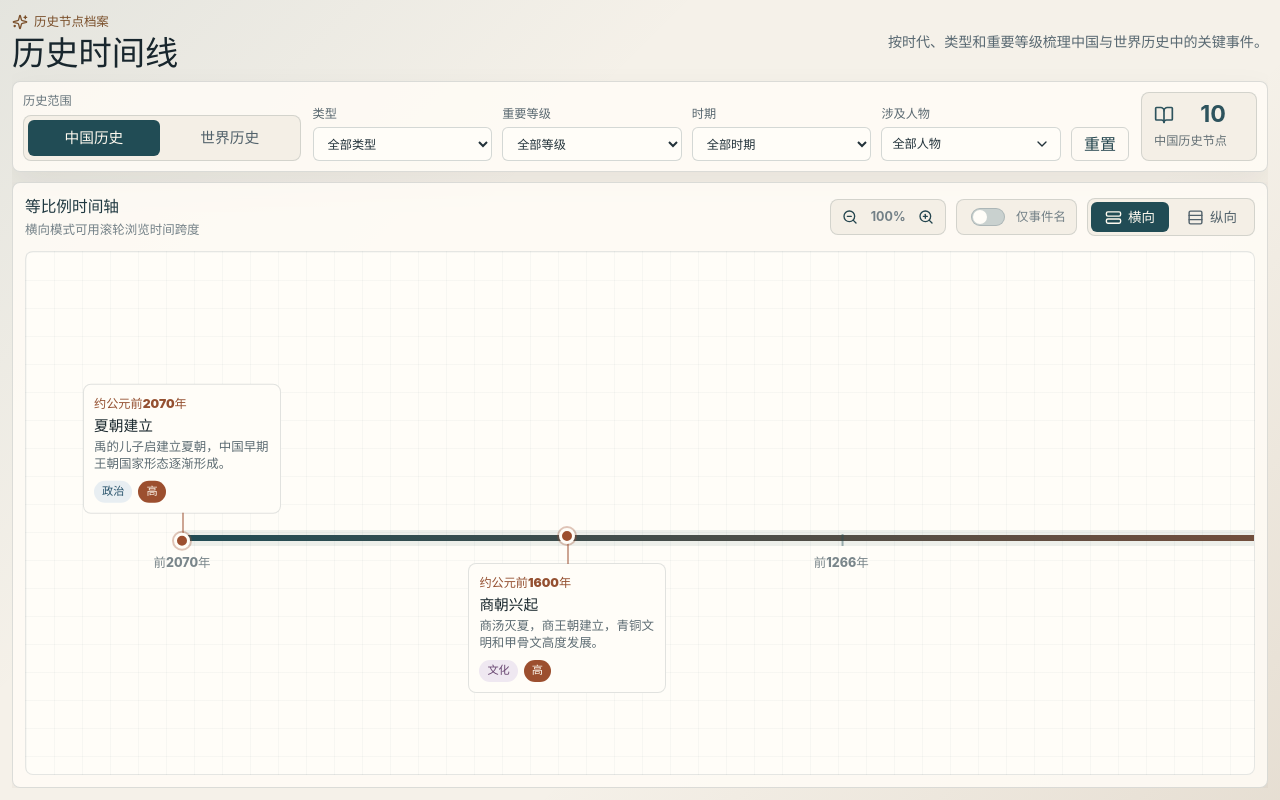
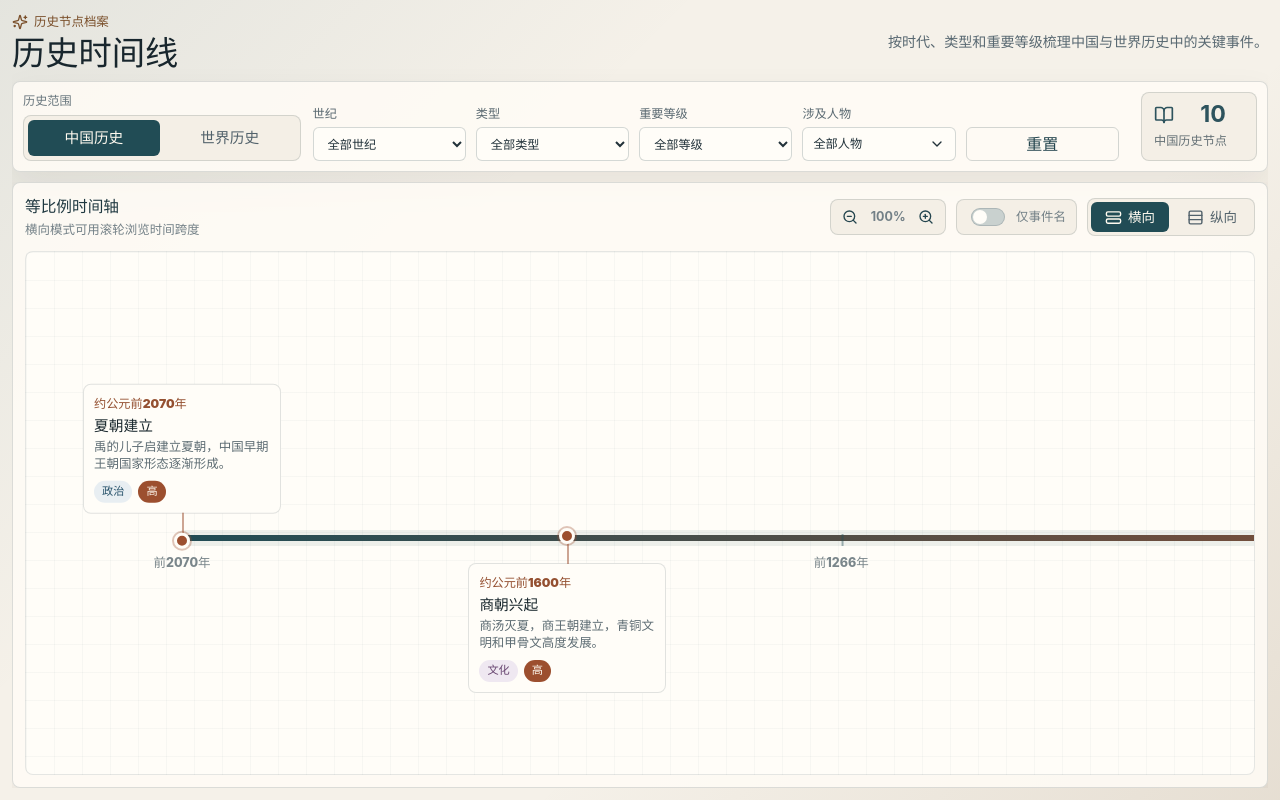
Before and after one commit to tiam-bloom/historical-timeline, a React (Vite) app: page / in a window 1280 px wide. Built offline with nearby package versions, Linux system fonts and the light colour scheme.

Commit message:
feat: 新增按世纪筛选时间轴节点

```diff
--- a/src/App.jsx
+++ b/src/App.jsx
@@ -77,10 +77,21 @@ function FigureMultiSelect({ selectedFigures, figureOptions, onFigureToggle }) {
   );
 }
 
-function Filters({ filters, periods, figureOptions, onChange, onFigureToggle, onReset }) {
+function Filters({ filters, periods, centuryOptions, figureOptions, onChange, onFigureToggle, onReset }) {
   return (
     <div className="filters" aria-label="时间线筛选">
       <div className="filter-row">
+        <label>
+          <span>世纪</span>
+          <select value={filters.century} onChange={(event) => onChange('century', event.target.value)}>
+            <option value="全部世纪">全部世纪</option>
+            {centuryOptions.map((century) => (
+              <option value={century} key={century}>
+                {century}
+              </option>
+            ))}
+          </select>
+        </label>
         <label>
           <span>类型</span>
           <select value={filters.type} onChange={(event) => onChange('type', event.target.value)}>
@@ -100,17 +111,6 @@ function Filters({ filters, periods, figureOptions, onChange, onFigureToggle, on
             {importanceOptions.map((importance) => (
               <option value={importance} key={importance}>
                 {importance}
-              </option>
-            ))}
-          </select>
-        </label>
-        <label>
-          <span>时期</span>
-          <select value={filters.period} onChange={(event) => onChange('period', event.target.value)}>
-            <option value="全部时期">全部时期</option>
-            {periods.map((period) => (
-              <option value={period} key={period}>
-                {period}
               </option>
             ))}
           </select>
@@ -178,6 +178,11 @@ function getTimelineLayout(events, minYear, yearSpan, axisLength, viewMode, comp
       side
     };
   });
+}
+
+function getCenturyLabel(sortYear) {
+  const century = Math.ceil(Math.abs(sortYear) / 100);
+  return sortYear < 0 ? `前${century}世纪` : `${century}世纪`;
 }
 
 const ZOOM_MIN = 0.5;
@@ -466,6 +471,7 @@ function App() {
     type: '全部类型',
     importance: '全部等级',
     period: '全部时期',
+    century: '全部世纪',
     figures: []
   });
 
@@ -481,6 +487,17 @@ function App() {
     [scopedEvents]
   );
 
+  const centuryOptions = useMemo(
+    () => [...new Set(scopedEvents.map((event) => getCenturyLabel(event.sortYear)))].sort(
+      (a, b) => {
+        const numA = parseInt(a.replace('前', ''), 10) * (a.startsWith('前') ? -1 : 1);
+        const numB = parseInt(b.replace('前', ''), 10) * (b.startsWith('前') ? -1 : 1);
+        return numA - numB;
+      }
+    ),
+    [scopedEvents]
+  );
+
   const filteredEvents = useMemo(
     () =>
       scopedEvents.filter((event) => {
@@ -488,9 +505,11 @@ function App() {
         const matchesImportance =
           filters.importance === '全部等级' || event.importance === filters.importance;
         const matchesPeriod = filters.period === '全部时期' || event.period === filters.period;
+        const matchesCentury =
+          filters.century === '全部世纪' || getCenturyLabel(event.sortYear) === filters.century;
         const matchesFigures =
           filters.figures.length === 0 || filters.figures.some((figure) => event.figures.includes(figure));
-        return matchesType && matchesImportance && matchesPeriod && matchesFigures;
+        return matchesType && matchesImportance && matchesPeriod && matchesCentury && matchesFigures;
       }),
     [filters, scopedEvents]
   );
@@ -523,7 +542,7 @@ function App() {
   const handleTabChange = (tabId) => {
     setActiveTab(tabId);
     setSelectedId(null);
-    setFilters({ type: '全部类型', importance: '全部等级', period: '全部时期', figures: [] });
+    setFilters({ type: '全部类型', importance: '全部等级', period: '全部时期', century: '全部世纪', figures: [] });
   };
 
   const handleFilterChange = (key, value) => {
@@ -543,7 +562,7 @@ function App() {
   };
 
   const handleReset = () => {
-    setFilters({ type: '全部类型', importance: '全部等级', period: '全部时期', figures: [] });
+    setFilters({ type: '全部类型', importance: '全部等级', period: '全部时期', century: '全部世纪', figures: [] });
   };
 
   const handleAddComment = (eventId, comment) => {
@@ -586,6 +605,7 @@ function App() {
         <Filters
           filters={filters}
           periods={periods}
+          centuryOptions={centuryOptions}
           figureOptions={figureOptions}
           onChange={handleFilterChange}
           onFigureToggle={handleFigureToggle}
--- a/src/styles.css
+++ b/src/styles.css
@@ -174,7 +174,7 @@ h1 {
 
 .filter-row {
   display: grid;
-  grid-template-columns: repeat(4, minmax(120px, 1fr)) auto;
+  grid-template-columns: repeat(5, minmax(100px, 1fr)) auto;
   gap: 10px;
   align-items: end;
 }
```
